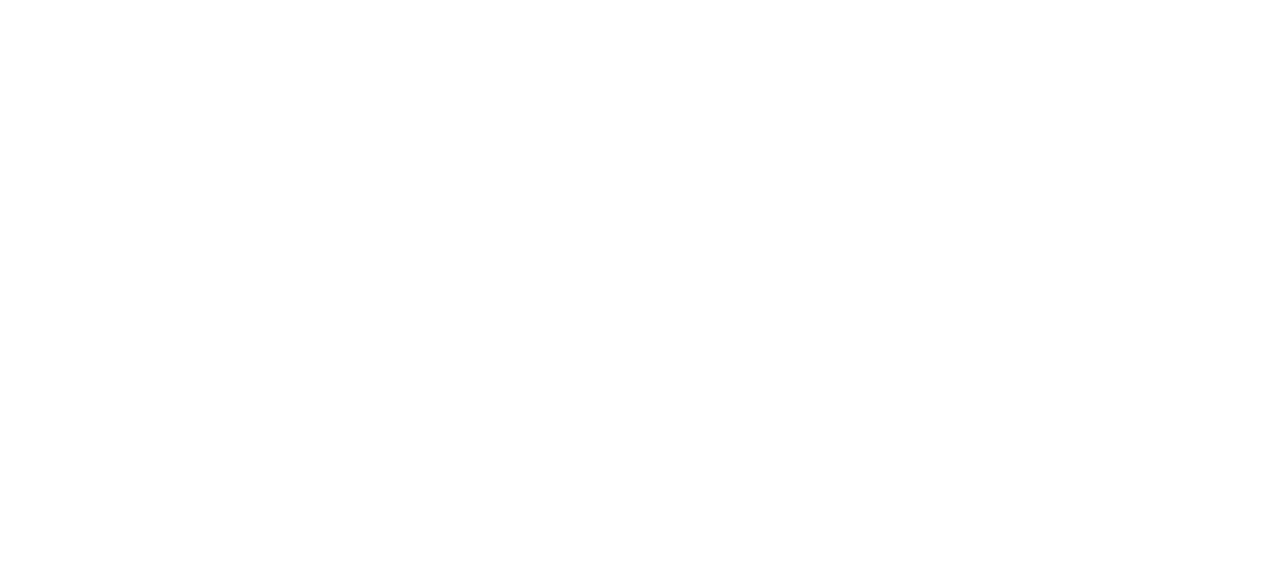
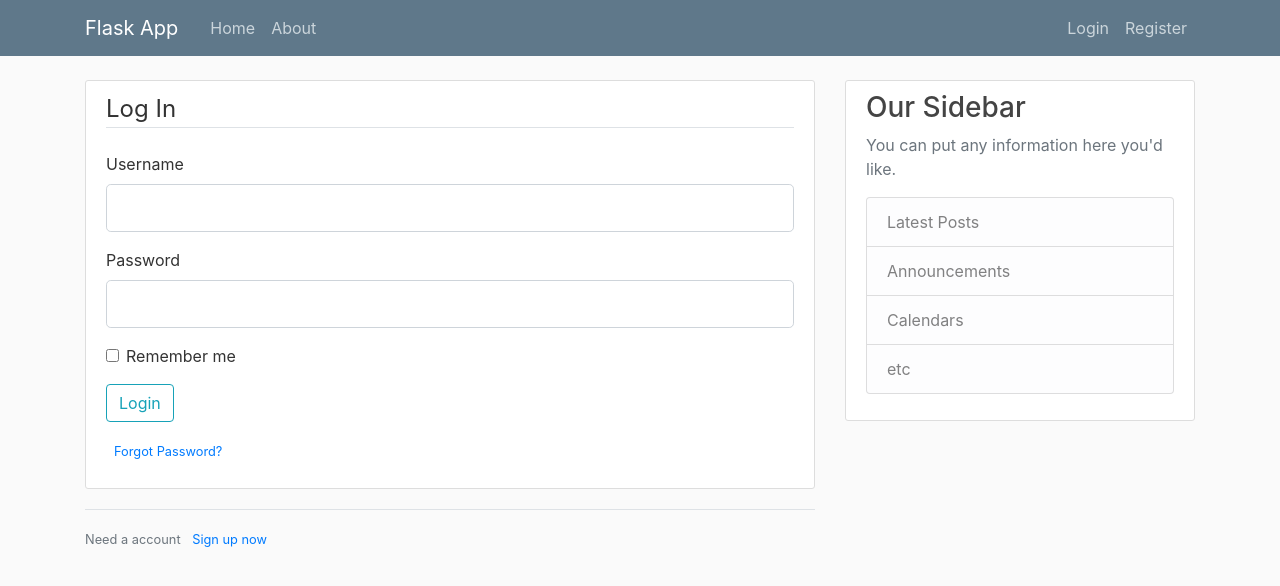
Before and after one commit to sauravk7077/Flask_Project, a Flask app: page /login in a window 1280 px wide. Before the commit the part shown is empty. Shown: the top 586 px of the page. Run offline with Flask 2, Linux system fonts and the light colour scheme; some libraries are stand-ins or nearby versions.

Commit message:
changed static reference to url_for reference

```diff
--- a/Templates/layout.html
+++ b/Templates/layout.html
@@ -26,13 +26,13 @@
             </button>
             <div class="collapse navbar-collapse" id="navbarToggle">
               <div class="navbar-nav mr-auto">
-                <a class="nav-item nav-link" href="/">Home</a>
-                <a class="nav-item nav-link" href="/about">About</a>
+                <a class="nav-item nav-link" href="{{url_for('home_page')}}">Home</a>
+                <a class="nav-item nav-link" href="{{url_for('about_page')}}">About</a>
               </div>
               <!-- Navbar Right Side -->
               <div class="navbar-nav">
-                <a class="nav-item nav-link" href="/login">Login</a>
-                <a class="nav-item nav-link" href="/register">Register</a>
+                <a class="nav-item nav-link" href="{{url_for('register_page')}}">Login</a>
+                <a class="nav-item nav-link" href="{{url_for('login_page')}}">Register</a>
               </div>
             </div>
           </div>
--- a/Templates/login.html
+++ b/Templates/login.html
@@ -0,0 +1,54 @@
+{% extends "layout.html" %}
+{% block content %}
+    <div class="content-section">
+        <form method="POST" action="">
+            {{ form.hidden_tag() }}
+            <fieldset class="form-group">
+                <legend class="border-bottom mb-4">Log In</legend>
+                <div class="form-group">
+                    {{ form.username.label(class='form-control_label') }}
+
+                    {% if form.username.errors%}
+                        {{ form.username(class='form-control form-control-lg is-invalid') }}
+                        <div class="invalid-feedback">
+                            {% for error in form.username.errors %}
+                                <span>{{error}}</span>
+                            {% endfor %}
+                        </div>
+                    {% else %}
+                        {{ form.username(class='form-control form-control-lg') }}
+                    {% endif %}
+
+                </div>
+                <div class="form-group">
+                    {{ form.password.label(class='form-control_label') }}
+                    {% if form.password.errors%}
+                        {{ form.password(class='form-control form-control-lg is-invalid') }}
+                        <div class="invalid-feedback">
+                            {% for error in form.username.errors %}
+                                <span>{{error}}</span>
+                            {% endfor %}
+                        </div>
+                    {% else %}
+                        {{ form.password(class='form-control form-control-lg') }}
+                    {% endif %}
+                </div>
+                <div class="form-check form-group">
+                    {{ form.remember(class="form-check-input") }}
+                    {{ form.remember.label(class="form-check-label") }}
+                </div>
+                <div class="form-group">
+                    {{ form.submit(class='btn btn-outline-info') }}
+                </div>
+                <small class="text-muted ml-2">
+                    <a href="#">Forgot Password?</a>
+                </small>
+            </fieldset>
+        </form>
+    </div>
+    <div class="border-top pt-3">
+        <small class="text-muted">
+            Need a account <a class="ml-2" href="{{url_for('register_page')}}">Sign up now</a>
+        </small>
+    </div>
+{% endblock %}
--- a/flask_site.py
+++ b/flask_site.py
@@ -42,9 +42,15 @@ def register_page():
         return redirect(url_for('home_page'))
     return render_template('register.html', title='Register', form=form)
 
-@app.route('/login')
+@app.route('/login', methods=['GET','POST'])
 def login_page():
     form = LoginForm()
+    if form.validate_on_submit():
+        if form.username.data == 'addkj' and form.password.data == 'password':
+            flash('You have been logged in', 'success')
+            return redirect(url_for('home_page'))
+        else:
+            flash('Login unsuccessful. Please check username and password', 'danger')
     return render_template('login.html', title='Login', form=form)
 
 if __name__ == "__main__":
```
Also changed, not shown: Templates/register.html (+5 -5 lines).
